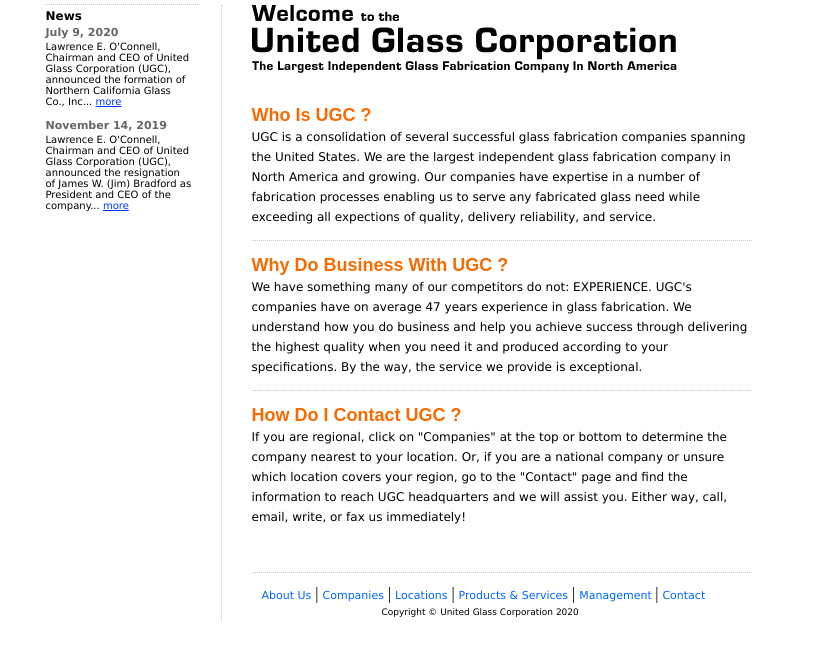
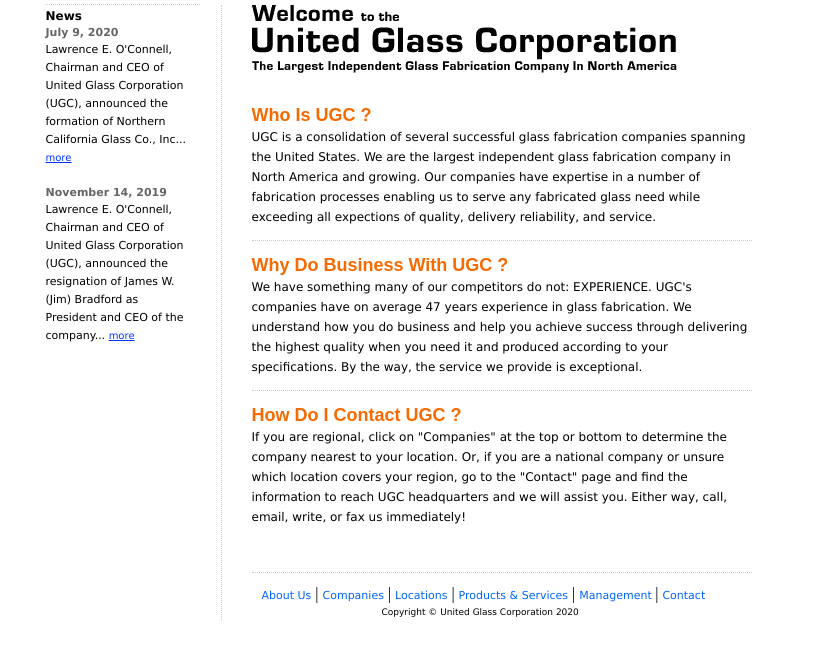
Before and after one commit to Ryarg/ugc-glass, a plain HTML site: page index.html in a window 1280 px wide. Shown: the part 141-796 px from the top of the page, without its empty margins (230-1056 px from the left). Drawn offline with Linux system fonts and the light colour scheme.

Commit message:
css news font size line height

```diff
--- a/default.css
+++ b/default.css
@@ -71,8 +71,9 @@
 }
 .news_body {
 	font-family: Verdana, Arial, Helvetica, sans-serif;
-	font-size: 10px;
+	font-size: 11px;
 	color: #000000;
+	line-height: 18px;
 }
 a.nav:link {
 	font-family: Verdana, Arial, Helvetica, sans-serif;
```
